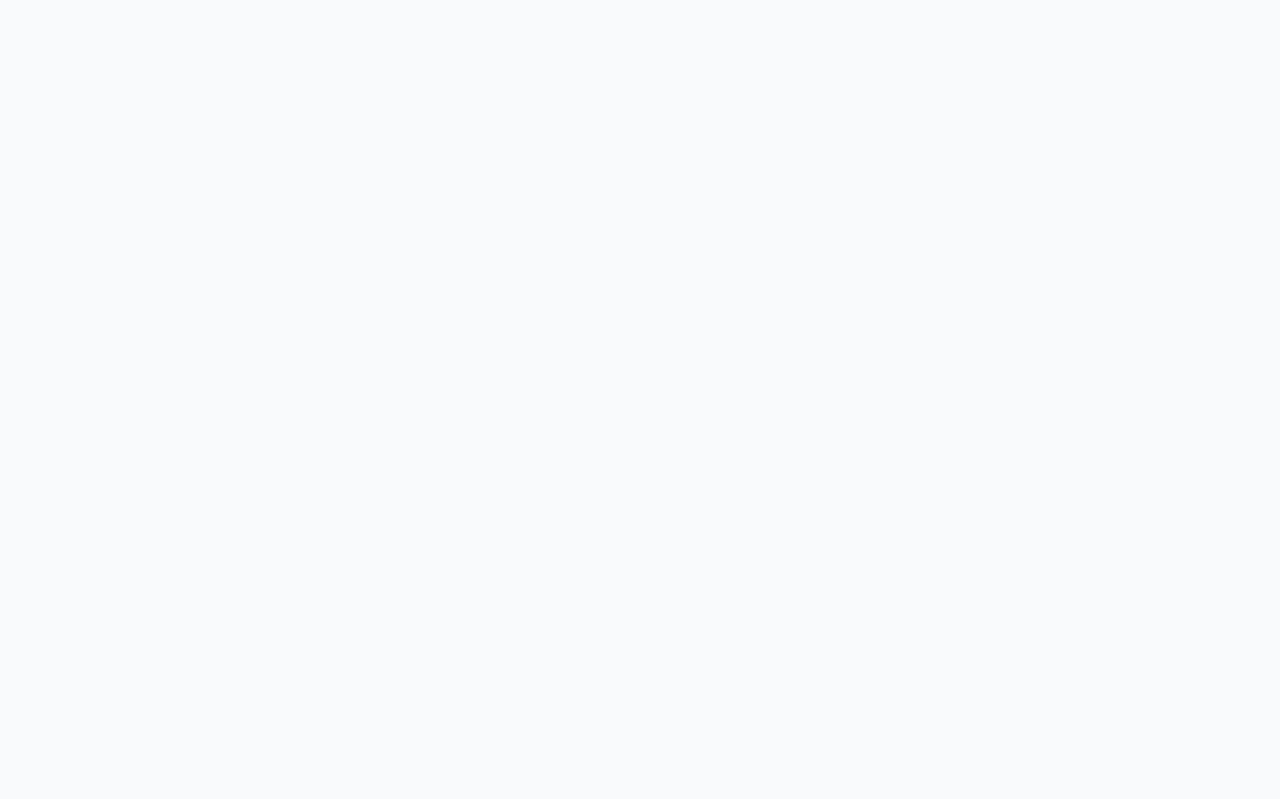
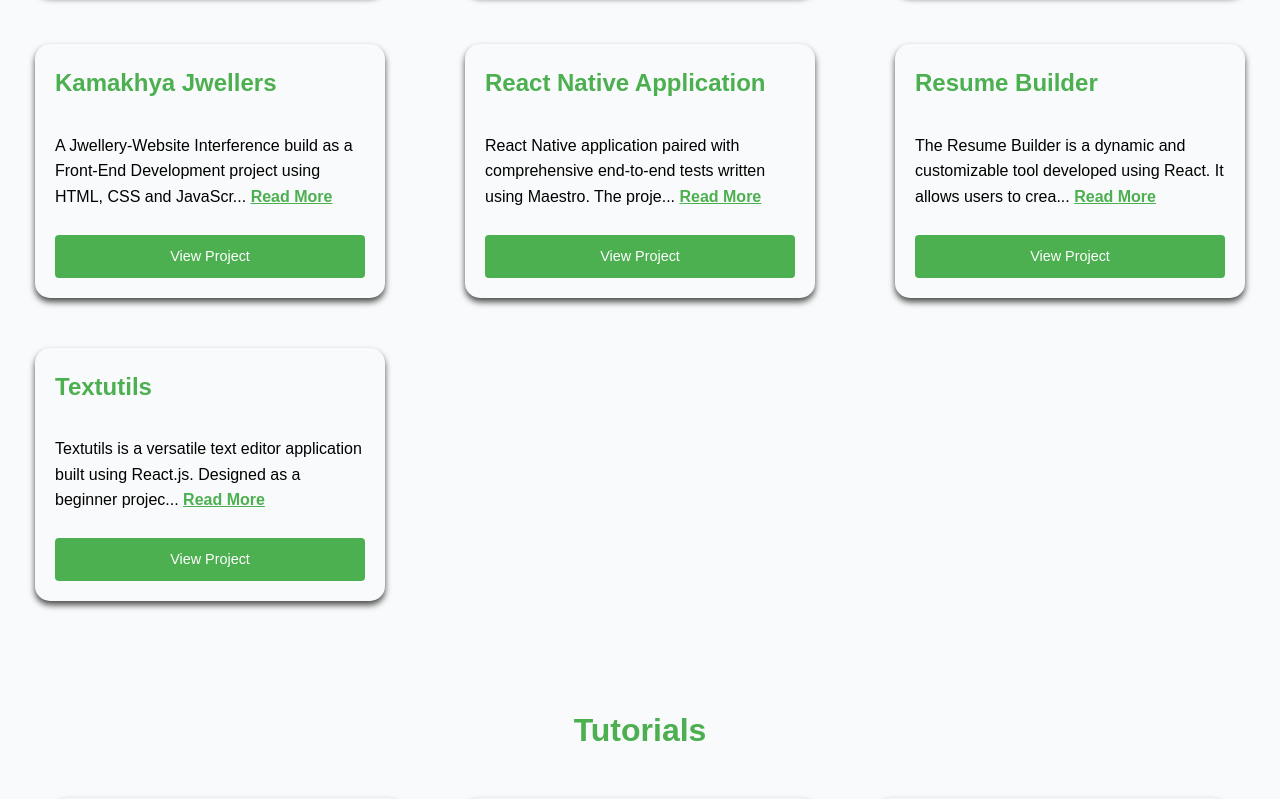
Before and after one commit to yashan0202/My-Portfolio, a React (Create React App) app in the folder portfolio/: page / in a window 1280 px wide. Shown: the part 1620-2419 px from the top of the page. Before the commit the page ends 1037 px from the top, so only its background shows below. Built offline with nearby package versions, Linux system fonts and the light colour scheme.

Commit message:
Final website

```diff
--- a/portfolio/src/App.js
+++ b/portfolio/src/App.js
@@ -10,25 +10,34 @@
 import BlogPage from "./BlogPage";
 import "./App.css";
 
+const HomePage = () => {
+  return (
+    <>
+      <LandingSection />
+      <ProjectsSection />
+      <TutorialsSection />
+      <CertificationsAndMore />
+      <ContactForm />
+    </>
+  );
+};
+
 const App = () => {
   return (
     <div className="app">
       <Router>
         <Header />
         <Routes>
-          {/* Define routes for your different sections */}
-          <Route path="/" element={<LandingSection />} />
+          {/* Define your routes */}
+          <Route path="/" element={<HomePage />} />
           <Route path="/blogs" element={<BlogPage />} />
-          <Route path="/projects" element={<ProjectsSection />} />
-          <Route path="/tutorials" element={<TutorialsSection />} />
-          <Route path="/certifications" element={<CertificationsAndMore />} />
-          <Route path="/contact" element={<ContactForm />} />
         </Routes>
         <Footer />
       </Router>
     </div>
   );
 };
+
 const blogs = [
   {
     title: "",
```
